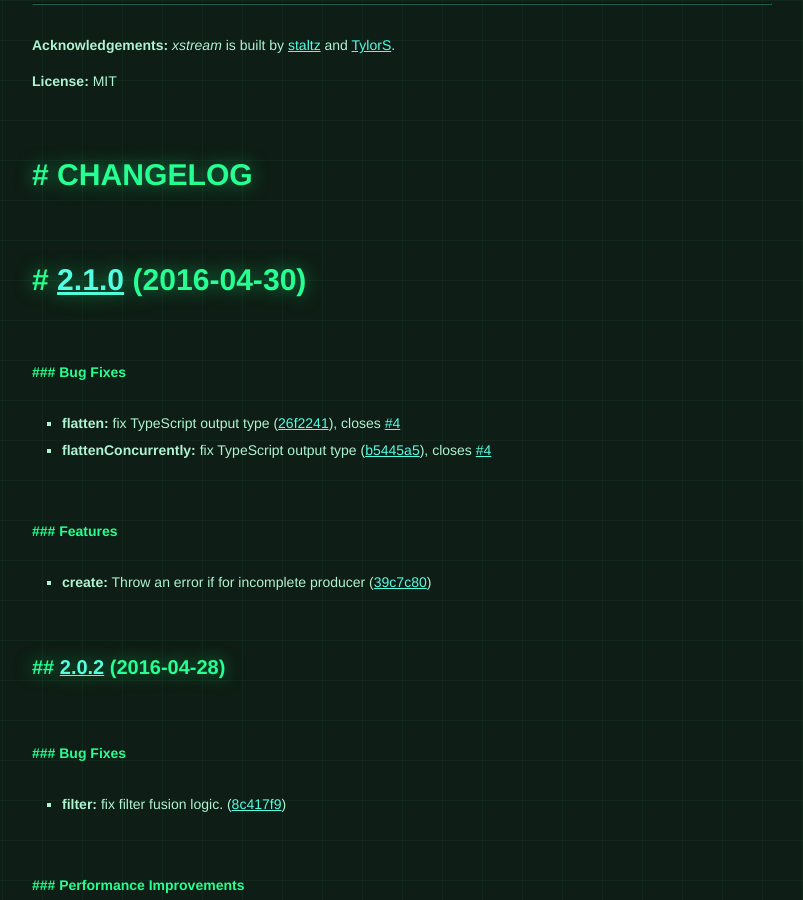
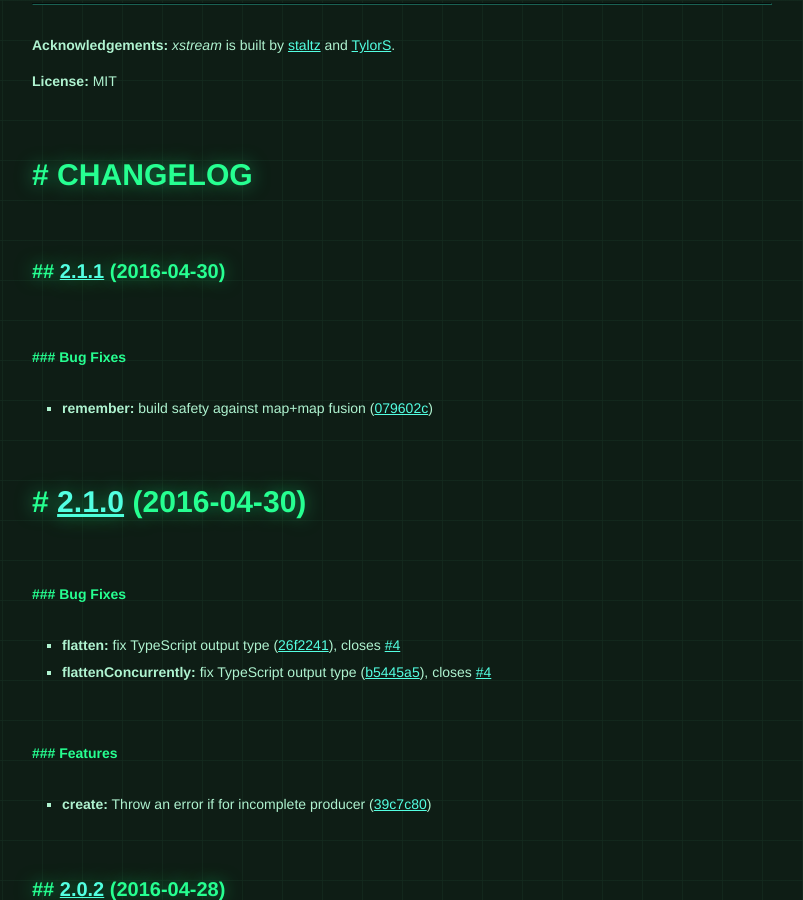
Before and after one commit to staltz/xstream, a Jekyll site: the page built from index.html, in a window 1280 px wide and 900 px high, scrolled down 24839 px. Shown: the whole window, without its empty margins (238-1041 px from the left). Built offline with Jekyll 4.4.1, drawn with Linux system fonts in a browser that asks for light colours; some web fonts are replaced.

Commit message:
update site

```diff
--- a/_includes/content.md
+++ b/_includes/content.md
@@ -989,6 +989,16 @@ A: Read this [blog post](http://staltz.com/why-we-built-xstream.html) on the top
 **License:** MIT
 
 # CHANGELOG
+<a name="2.1.1"></a>
+## [2.1.1](https://github.com/staltz/xstream/compare/v2.1.0...v2.1.1) (2016-04-30)
+
+
+### Bug Fixes
+
+* **remember:** build safety against map+map fusion ([079602c](https://github.com/staltz/xstream/commit/079602c))
+
+
+
 <a name="2.1.0"></a>
 # [2.1.0](https://github.com/staltz/xstream/compare/v2.0.2...v2.1.0) (2016-04-30)
 
```
